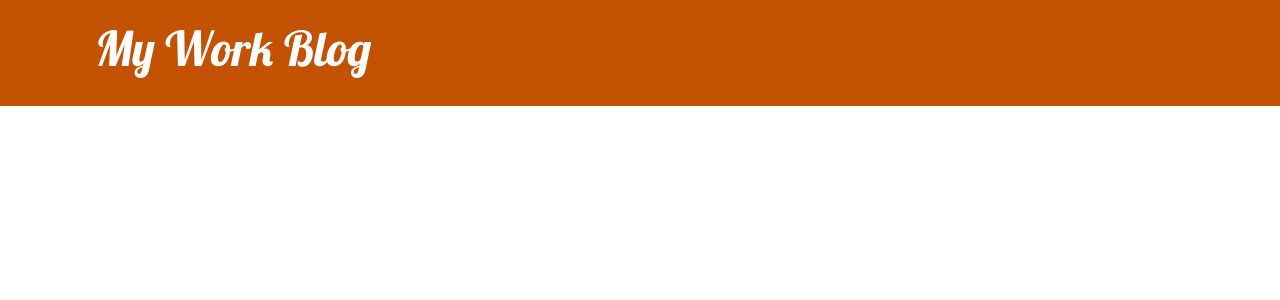
After one commit to vijayantyadav11/django_blog, a Django app: template blog/templates/blog/base.html in a window 1280 px wide. The commit adds this page. Shown: the top 300 px of the page. Run offline with Django 3.2, Linux system fonts and the light colour scheme; the template is opened without the code that fills it, so the values that code supplies are empty.

Commit message:
Added view and template for detailed blog post as well as CSS for the site.

```diff
--- /dev/null
+++ b/blog/static/css/blog.css
@@ -0,0 +1,70 @@
+.page-header {
+    background-color: #C25100;
+    margin-top: 0;
+    margin-bottom: 40px;
+    padding: 20px 20px 20px 40px;
+}
+
+.page-header h1,
+.page-header h1 a,
+.page-header h1 a:visited,
+.page-header h1 a:active {
+    color: #ffffff;
+    font-size: 36pt;
+    text-decoration: none;
+}
+
+h1,
+h2,
+h3,
+h4 {
+    font-family: 'Lobster', cursive;
+}
+
+.date {
+    color: #828282;
+}
+
+.save {
+    float: right;
+}
+
+.post-form textarea,
+.post-form input {
+    width: 100%;
+}
+
+.top-menu,
+.top-menu:hover,
+.top-menu:visited {
+    color: #ffffff;
+    float: right;
+    font-size: 26pt;
+    margin-right: 20px;
+}
+
+.post {
+    margin-bottom: 70px;
+}
+
+.post h2 a,
+.post h2 a:visited {
+    color: #000000;
+}
+
+.post > .date,
+.post > .actions {
+    float: right;
+}
+
+.btn-default,
+.btn-default:visited {
+    color: #C25100;
+    background: none;
+    border-color: #C25100;
+}
+
+.btn-default:hover {
+    color: #FFFFFF;
+    background-color: #C25100;
+}
--- /dev/null
+++ b/blog/templates/blog/base.html
@@ -0,0 +1,26 @@
+{% load static %}
+
+<!DOCTYPE html>
+<html>
+    <head>
+        <title>My Work blog</title>
+        <link rel="stylesheet" href="https://cdn.jsdelivr.net/npm/bootstrap@4.5.3/dist/css/bootstrap.min.css" integrity="sha384-TX8t27EcRE3e/ihU7zmQxVncDAy5uIKz4rEkgIXeMed4M0jlfIDPvg6uqKI2xXr2" crossorigin="anonymous">
+        <link rel="stylesheet" href="{% static 'css/blog.css' %}">
+        <link href="//fonts.googleapis.com/css?family=Lobster&subset=latin,latin-ext" rel="stylesheet" type="text/css">
+    </head>
+    <body>
+        <header class="page-header">
+            <div class="container">
+            <h1><a href="/">My Work Blog</a></h1>
+            </div>
+        </header>
+        <main class="container">
+            <div class="row">
+                <div class="col">
+                {% block content %}
+                {% endblock %}
+                </div>
+            </div>
+        </main>
+    </body>
+</html>
--- a/blog/urls.py
+++ b/blog/urls.py
@@ -3,4 +3,5 @@ from . import views
 
 urlpatterns = [
     path('', views.post_list, name='post_list'),
+    path('post/<int:pk>/', views.post_detail, name='post_detail'),
 ]
--- a/blog/views.py
+++ b/blog/views.py
@@ -1,4 +1,4 @@
-from django.shortcuts import render
+from django.shortcuts import render, get_object_or_404
 
 # Create your views here.
 from django.utils import timezone
@@ -7,3 +7,7 @@ from .models import Post
 def post_list(request):
     posts = Post.objects.filter(published_date__lte=timezone.now()).order_by('published_date')
     return render(request, 'blog/post_list.html', {'posts': posts})
+
+def post_detail(request, pk):
+    post = get_object_or_404(Post, pk=pk)
+    return render(request, 'blog/post_detail.html', {'post': post})
```
Also changed, not shown: blog/templates/blog/post_detail.html (added, +13 -0 lines), blog/templates/blog/post_list.html (+12 -18 lines).
